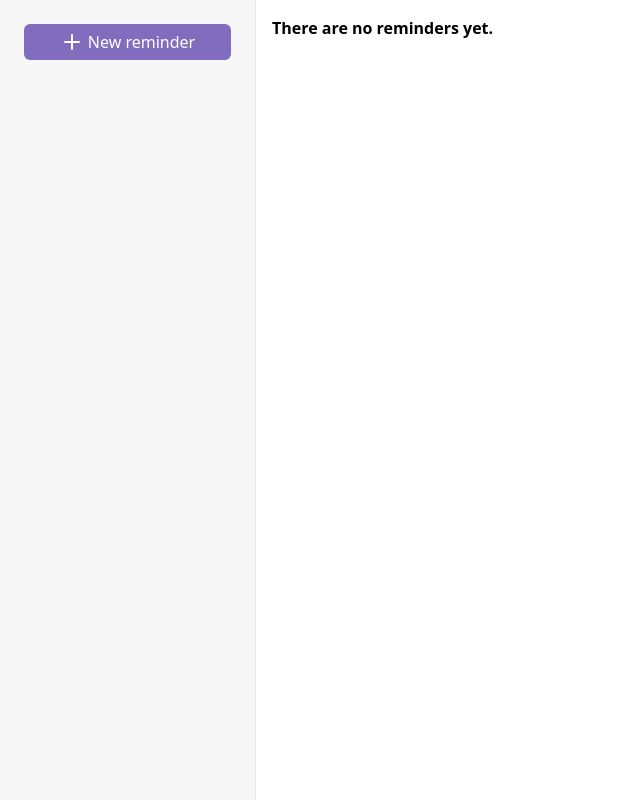
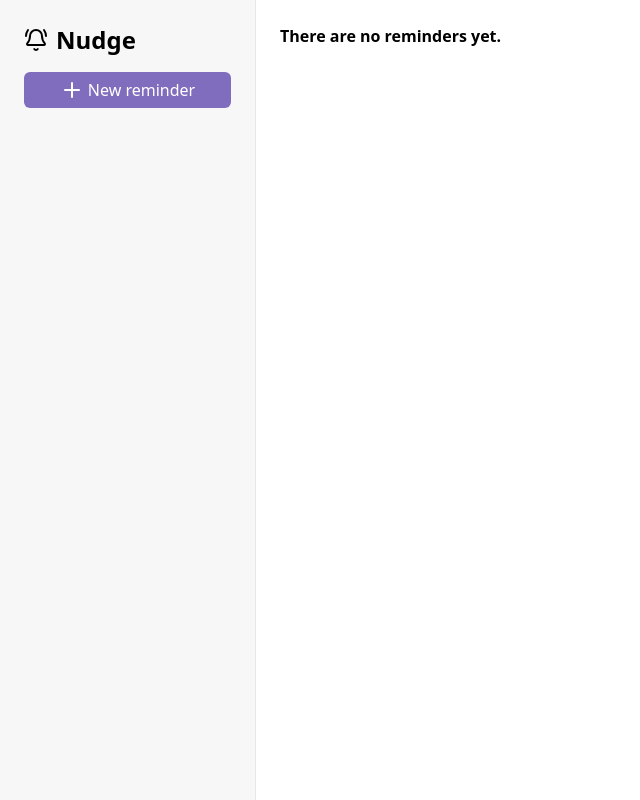
Before and after one commit to LtCocoa/Nudge, a Vue app: page / in a window 1280 px wide. Shown: the whole page, without its empty margins (0-640 px from the left). Built offline with nearby package versions, Linux system fonts and the light colour scheme.

Commit message:
wrapper for logo section

```diff
--- a/src/App.vue
+++ b/src/App.vue
@@ -1,6 +1,14 @@
 <template>
   <div class="app-wrapper">
     <div class="app-sidebar">
+      <div class="app-logo-wrapper">
+        <div class="app-logo">
+          <div class="app-logo-icon">
+            <BellRingIcon />
+          </div>
+          <div class="app-logo-title">Nudge</div>
+        </div>
+      </div>
       <CreateReminderButton />
     </div>
 
@@ -14,6 +22,7 @@
 import { useAppStore } from './stores/Store';
 import ListView from './views/ListView.vue';
 import CreateReminderButton from './components/CreateReminderButton.vue';
+import { BellRingIcon } from '@lucide/vue';
 
 const store = useAppStore();
 
@@ -27,10 +36,22 @@
 
   .app-sidebar {
     @apply flex-shrink-0 basis-64 p-6 bg-background-soft border-r;
+
+    .app-logo-wrapper {
+      @apply mb-4;
+
+      .app-logo {
+        @apply flex flex-row gap-2 items-center;
+
+        .app-logo-title {
+          @apply text-2xl font-bold;
+        }
+      }
+    }
   }
 
   .app-content {
-    @apply flex flex-1 p-4;
+    @apply flex flex-1 p-6;
   }
 }
 </style>
--- a/src/components/CreateReminder.vue
+++ b/src/components/CreateReminder.vue
@@ -1,7 +1,7 @@
 <template>
   <div class="flex flex-col text-lg gap-2">
     <AppInput
-      label="Name"
+      label="Title"
       v-model="reminder.title"
     />
 
@@ -11,7 +11,7 @@
     />
 
     <AppDatetimeInput
-      label="Schedule"
+      label="Date and time"
       v-model="reminder.date"
     />
 
@@ -45,7 +45,7 @@
 import AppButton from './AppButton.vue';
 import AppInput from './AppInput.vue';
 import AppTextarea from './AppTextarea.vue';
-import AppDatetimeInput from './AppDatetimeInput.vue';
+import AppDatetimeInput from './AppDateTimeInput.vue';
 
 const emit = defineEmits(['created']);
 
```
